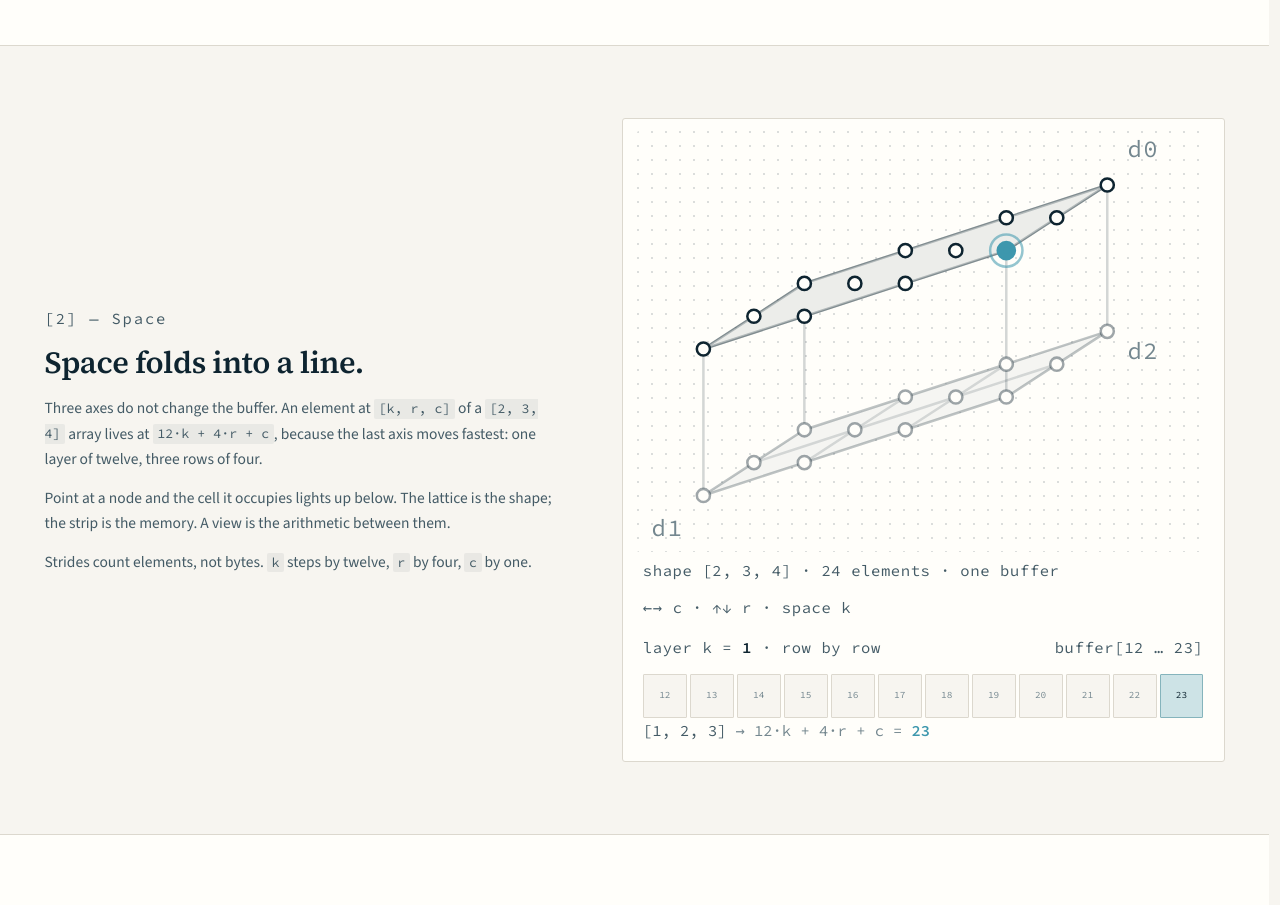
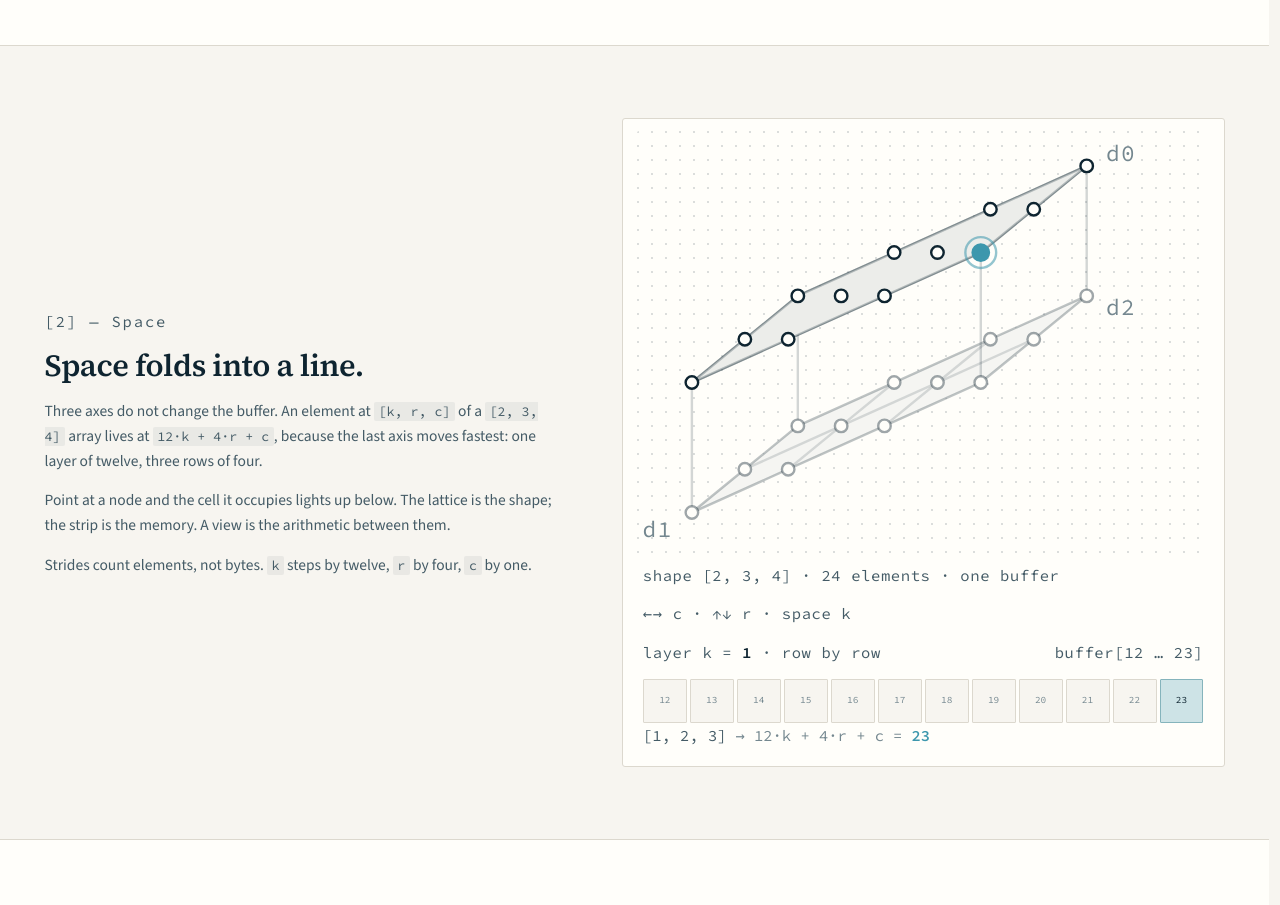
Before and after one commit to moonbitstack/moonvec, a plain HTML site: page docs/index.html in a window 1280 px wide. Shown: the part 1580-2485 px from the top of the page. Drawn offline with nearby package versions, Linux system fonts and the light colour scheme; a script that the page names is missing.

Commit message:
style(moonvec): stand the lattice up so its planes read as surfaces.
The first projection gave the rows and the columns twelve pixels of screen height each, which laid the
two planes almost on their sides: the upper one was a sliver and the stack looked like two lines.
Rows and columns now step twenty-two and eighteen pixels, so each plane is a parallelogram with area,
and the lift of fifty-four pixels is less than a plane's own height, which is why the upper sheet
hides the far half of the lower one instead of floating clear of it. A stack seen from above looks
like that.

Signed-off-by: Leo Cheng (heke1228) <chengkelfan@qq.com>

```diff
--- a/docs/index.html
+++ b/docs/index.html
@@ -212,78 +212,78 @@
       </div>
       <div class="space-figure" data-lattice tabindex="0" role="group" aria-label="A [2, 3, 4] array as a lattice; arrow keys move the selected element and space changes the layer">
         <div class="space-plot">
-              <svg class="lattice" viewBox="34 30 206 162" role="img" aria-label="A two by three by four array drawn as two stacked planes of nodes, with the upper plane folded down onto twelve consecutive buffer positions">
-              <polygon class="plane far" points="90,146 210,107 170,133 50,172"/>
+              <svg class="lattice" viewBox="40 30 216 172" role="img" aria-label="A two by three by four array drawn as two stacked planes of nodes, with the upper plane folded down onto twelve consecutive buffer positions">
+              <polygon class="plane far" points="96,150 216,96 172,132 52,186"/>
               <g class="lattice-edges">
-              <line class="riser" x1="90" y1="146" x2="90" y2="88"/>
-              <line class="riser" x1="50" y1="172" x2="50" y2="114"/>
-              <line class="riser" x1="210" y1="107" x2="210" y2="49"/>
-              <line class="riser" x1="170" y1="133" x2="170" y2="75"/>
-              <line class="edge far" x1="90" y1="146" x2="130" y2="133"/>
-              <line class="edge far" x1="130" y1="133" x2="170" y2="120"/>
-              <line class="edge far" x1="170" y1="120" x2="210" y2="107"/>
-              <line class="edge far" x1="70" y1="159" x2="110" y2="146"/>
-              <line class="edge far" x1="110" y1="146" x2="150" y2="133"/>
-              <line class="edge far" x1="150" y1="133" x2="190" y2="120"/>
-              <line class="edge far" x1="50" y1="172" x2="90" y2="159"/>
-              <line class="edge far" x1="90" y1="159" x2="130" y2="146"/>
-              <line class="edge far" x1="130" y1="146" x2="170" y2="133"/>
-              <line class="edge far" x1="90" y1="146" x2="70" y2="159"/>
-              <line class="edge far" x1="70" y1="159" x2="50" y2="172"/>
-              <line class="edge far" x1="130" y1="133" x2="110" y2="146"/>
-              <line class="edge far" x1="110" y1="146" x2="90" y2="159"/>
-              <line class="edge far" x1="170" y1="120" x2="150" y2="133"/>
-              <line class="edge far" x1="150" y1="133" x2="130" y2="146"/>
-              <line class="edge far" x1="210" y1="107" x2="190" y2="120"/>
-              <line class="edge far" x1="190" y1="120" x2="170" y2="133"/>
-              <line class="edge" x1="90" y1="88" x2="130" y2="75"/>
-              <line class="edge" x1="130" y1="75" x2="170" y2="62"/>
-              <line class="edge" x1="170" y1="62" x2="210" y2="49"/>
-              <line class="edge" x1="70" y1="101" x2="110" y2="88"/>
-              <line class="edge" x1="110" y1="88" x2="150" y2="75"/>
-              <line class="edge" x1="150" y1="75" x2="190" y2="62"/>
-              <line class="edge" x1="50" y1="114" x2="90" y2="101"/>
-              <line class="edge" x1="90" y1="101" x2="130" y2="88"/>
-              <line class="edge" x1="130" y1="88" x2="170" y2="75"/>
-              <line class="edge" x1="90" y1="88" x2="70" y2="101"/>
-              <line class="edge" x1="70" y1="101" x2="50" y2="114"/>
-              <line class="edge" x1="130" y1="75" x2="110" y2="88"/>
-              <line class="edge" x1="110" y1="88" x2="90" y2="101"/>
-              <line class="edge" x1="170" y1="62" x2="150" y2="75"/>
-              <line class="edge" x1="150" y1="75" x2="130" y2="88"/>
-              <line class="edge" x1="210" y1="49" x2="190" y2="62"/>
-              <line class="edge" x1="190" y1="62" x2="170" y2="75"/>
+              <line class="riser" x1="96" y1="150" x2="96" y2="96"/>
+              <line class="riser" x1="52" y1="186" x2="52" y2="132"/>
+              <line class="riser" x1="216" y1="96" x2="216" y2="42"/>
+              <line class="riser" x1="172" y1="132" x2="172" y2="78"/>
+              <line class="edge far" x1="96" y1="150" x2="136" y2="132"/>
+              <line class="edge far" x1="136" y1="132" x2="176" y2="114"/>
+              <line class="edge far" x1="176" y1="114" x2="216" y2="96"/>
+              <line class="edge far" x1="74" y1="168" x2="114" y2="150"/>
+              <line class="edge far" x1="114" y1="150" x2="154" y2="132"/>
+              <line class="edge far" x1="154" y1="132" x2="194" y2="114"/>
+              <line class="edge far" x1="52" y1="186" x2="92" y2="168"/>
+              <line class="edge far" x1="92" y1="168" x2="132" y2="150"/>
+              <line class="edge far" x1="132" y1="150" x2="172" y2="132"/>
+              <line class="edge far" x1="96" y1="150" x2="74" y2="168"/>
+              <line class="edge far" x1="74" y1="168" x2="52" y2="186"/>
+              <line class="edge far" x1="136" y1="132" x2="114" y2="150"/>
+              <line class="edge far" x1="114" y1="150" x2="92" y2="168"/>
+              <line class="edge far" x1="176" y1="114" x2="154" y2="132"/>
+              <line class="edge far" x1="154" y1="132" x2="132" y2="150"/>
+              <line class="edge far" x1="216" y1="96" x2="194" y2="114"/>
+              <line class="edge far" x1="194" y1="114" x2="172" y2="132"/>
+              <line class="edge" x1="96" y1="96" x2="136" y2="78"/>
+              <line class="edge" x1="136" y1="78" x2="176" y2="60"/>
+              <line class="edge" x1="176" y1="60" x2="216" y2="42"/>
+              <line class="edge" x1="74" y1="114" x2="114" y2="96"/>
+              <line class="edge" x1="114" y1="96" x2="154" y2="78"/>
+              <line class="edge" x1="154" y1="78" x2="194" y2="60"/>
+              <line class="edge" x1="52" y1="132" x2="92" y2="114"/>
+              <line class="edge" x1="92" y1="114" x2="132" y2="96"/>
+              <line class="edge" x1="132" y1="96" x2="172" y2="78"/>
+              <line class="edge" x1="96" y1="96" x2="74" y2="114"/>
+              <line class="edge" x1="74" y1="114" x2="52" y2="132"/>
+              <line class="edge" x1="136" y1="78" x2="114" y2="96"/>
+              <line class="edge" x1="114" y1="96" x2="92" y2="114"/>
+              <line class="edge" x1="176" y1="60" x2="154" y2="78"/>
+              <line class="edge" x1="154" y1="78" x2="132" y2="96"/>
+              <line class="edge" x1="216" y1="42" x2="194" y2="60"/>
+              <line class="edge" x1="194" y1="60" x2="172" y2="78"/>
               </g>
-              <polygon class="plane top" points="90,88 210,49 170,75 50,114"/>
+              <polygon class="plane top" points="96,96 216,42 172,78 52,132"/>
               <g class="lattice-nodes">
-              <g class="node" data-k="0" data-r="0" data-c="0" data-offset="0"><circle class="hit" cx="90" cy="146" r="10"/><circle class="halo" cx="90" cy="146" r="6.4"/><circle class="dot" cx="90" cy="146" r="2.6"/></g>
-              <g class="node" data-k="0" data-r="0" data-c="1" data-offset="1"><circle class="hit" cx="130" cy="133" r="10"/><circle class="halo" cx="130" cy="133" r="6.4"/><circle class="dot" cx="130" cy="133" r="2.6"/></g>
-              <g class="node" data-k="0" data-r="0" data-c="2" data-offset="2"><circle class="hit" cx="170" cy="120" r="10"/><circle class="halo" cx="170" cy="120" r="6.4"/><circle class="dot" cx="170" cy="120" r="2.6"/></g>
-              <g class="node" data-k="0" data-r="0" data-c="3" data-offset="3"><circle class="hit" cx="210" cy="107" r="10"/><circle class="halo" cx="210" cy="107" r="6.4"/><circle class="dot" cx="210" cy="107" r="2.6"/></g>
-              <g class="node" data-k="0" data-r="1" data-c="0" data-offset="4"><circle class="hit" cx="70" cy="159" r="10"/><circle class="halo" cx="70" cy="159" r="6.4"/><circle class="dot" cx="70" cy="159" r="2.6"/></g>
-              <g class="node" data-k="0" data-r="1" data-c="1" data-offset="5"><circle class="hit" cx="110" cy="146" r="10"/><circle class="halo" cx="110" cy="146" r="6.4"/><circle class="dot" cx="110" cy="146" r="2.6"/></g>
-              <g class="node" data-k="0" data-r="1" data-c="2" data-offset="6"><circle class="hit" cx="150" cy="133" r="10"/><circle class="halo" cx="150" cy="133" r="6.4"/><circle class="dot" cx="150" cy="133" r="2.6"/></g>
-              <g class="node" data-k="0" data-r="1" data-c="3" data-offset="7"><circle class="hit" cx="190" cy="120" r="10"/><circle class="halo" cx="190" cy="120" r="6.4"/><circle class="dot" cx="190" cy="120" r="2.6"/></g>
-              <g class="node" data-k="0" data-r="2" data-c="0" data-offset="8"><circle class="hit" cx="50" cy="172" r="10"/><circle class="halo" cx="50" cy="172" r="6.4"/><circle class="dot" cx="50" cy="172" r="2.6"/></g>
-              <g class="node" data-k="0" data-r="2" data-c="1" data-offset="9"><circle class="hit" cx="90" cy="159" r="10"/><circle class="halo" cx="90" cy="159" r="6.4"/><circle class="dot" cx="90" cy="159" r="2.6"/></g>
-              <g class="node" data-k="0" data-r="2" data-c="2" data-offset="10"><circle class="hit" cx="130" cy="146" r="10"/><circle class="halo" cx="130" cy="146" r="6.4"/><circle class="dot" cx="130" cy="146" r="2.6"/></g>
-              <g class="node" data-k="0" data-r="2" data-c="3" data-offset="11"><circle class="hit" cx="170" cy="133" r="10"/><circle class="halo" cx="170" cy="133" r="6.4"/><circle class="dot" cx="170" cy="133" r="2.6"/></g>
-              <g class="node top" data-k="1" data-r="0" data-c="0" data-offset="12"><circle class="hit" cx="90" cy="88" r="10"/><circle class="halo" cx="90" cy="88" r="6.4"/><circle class="dot" cx="90" cy="88" r="2.6"/></g>
-              <g class="node top" data-k="1" data-r="0" data-c="1" data-offset="13"><circle class="hit" cx="130" cy="75" r="10"/><circle class="halo" cx="130" cy="75" r="6.4"/><circle class="dot" cx="130" cy="75" r="2.6"/></g>
-              <g class="node top" data-k="1" data-r="0" data-c="2" data-offset="14"><circle class="hit" cx="170" cy="62" r="10"/><circle class="halo" cx="170" cy="62" r="6.4"/><circle class="dot" cx="170" cy="62" r="2.6"/></g>
-              <g class="node top" data-k="1" data-r="0" data-c="3" data-offset="15"><circle class="hit" cx="210" cy="49" r="10"/><circle class="halo" cx="210" cy="49" r="6.4"/><circle class="dot" cx="210" cy="49" r="2.6"/></g>
-              <g class="node top" data-k="1" data-r="1" data-c="0" data-offset="16"><circle class="hit" cx="70" cy="101" r="10"/><circle class="halo" cx="70" cy="101" r="6.4"/><circle class="dot" cx="70" cy="101" r="2.6"/></g>
-              <g class="node top" data-k="1" data-r="1" data-c="1" data-offset="17"><circle class="hit" cx="110" cy="88" r="10"/><circle class="halo" cx="110" cy="88" r="6.4"/><circle class="dot" cx="110" cy="88" r="2.6"/></g>
-              <g class="node top" data-k="1" data-r="1" data-c="2" data-offset="18"><circle class="hit" cx="150" cy="75" r="10"/><circle class="halo" cx="150" cy="75" r="6.4"/><circle class="dot" cx="150" cy="75" r="2.6"/></g>
-              <g class="node top" data-k="1" data-r="1" data-c="3" data-offset="19"><circle class="hit" cx="190" cy="62" r="10"/><circle class="halo" cx="190" cy="62" r="6.4"/><circle class="dot" cx="190" cy="62" r="2.6"/></g>
-              <g class="node top" data-k="1" data-r="2" data-c="0" data-offset="20"><circle class="hit" cx="50" cy="114" r="10"/><circle class="halo" cx="50" cy="114" r="6.4"/><circle class="dot" cx="50" cy="114" r="2.6"/></g>
-              <g class="node top" data-k="1" data-r="2" data-c="1" data-offset="21"><circle class="hit" cx="90" cy="101" r="10"/><circle class="halo" cx="90" cy="101" r="6.4"/><circle class="dot" cx="90" cy="101" r="2.6"/></g>
-              <g class="node top" data-k="1" data-r="2" data-c="2" data-offset="22"><circle class="hit" cx="130" cy="88" r="10"/><circle class="halo" cx="130" cy="88" r="6.4"/><circle class="dot" cx="130" cy="88" r="2.6"/></g>
-              <g class="node top" data-k="1" data-r="2" data-c="3" data-offset="23"><circle class="hit" cx="170" cy="75" r="10"/><circle class="halo" cx="170" cy="75" r="6.4"/><circle class="dot" cx="170" cy="75" r="2.6"/></g>
+              <g class="node" data-k="0" data-r="0" data-c="0" data-offset="0"><circle class="hit" cx="96" cy="150" r="10"/><circle class="halo" cx="96" cy="150" r="6.4"/><circle class="dot" cx="96" cy="150" r="2.6"/></g>
+              <g class="node" data-k="0" data-r="0" data-c="1" data-offset="1"><circle class="hit" cx="136" cy="132" r="10"/><circle class="halo" cx="136" cy="132" r="6.4"/><circle class="dot" cx="136" cy="132" r="2.6"/></g>
+              <g class="node" data-k="0" data-r="0" data-c="2" data-offset="2"><circle class="hit" cx="176" cy="114" r="10"/><circle class="halo" cx="176" cy="114" r="6.4"/><circle class="dot" cx="176" cy="114" r="2.6"/></g>
+              <g class="node" data-k="0" data-r="0" data-c="3" data-offset="3"><circle class="hit" cx="216" cy="96" r="10"/><circle class="halo" cx="216" cy="96" r="6.4"/><circle class="dot" cx="216" cy="96" r="2.6"/></g>
+              <g class="node" data-k="0" data-r="1" data-c="0" data-offset="4"><circle class="hit" cx="74" cy="168" r="10"/><circle class="halo" cx="74" cy="168" r="6.4"/><circle class="dot" cx="74" cy="168" r="2.6"/></g>
+              <g class="node" data-k="0" data-r="1" data-c="1" data-offset="5"><circle class="hit" cx="114" cy="150" r="10"/><circle class="halo" cx="114" cy="150" r="6.4"/><circle class="dot" cx="114" cy="150" r="2.6"/></g>
+              <g class="node" data-k="0" data-r="1" data-c="2" data-offset="6"><circle class="hit" cx="154" cy="132" r="10"/><circle class="halo" cx="154" cy="132" r="6.4"/><circle class="dot" cx="154" cy="132" r="2.6"/></g>
+              <g class="node" data-k="0" data-r="1" data-c="3" data-offset="7"><circle class="hit" cx="194" cy="114" r="10"/><circle class="halo" cx="194" cy="114" r="6.4"/><circle class="dot" cx="194" cy="114" r="2.6"/></g>
+              <g class="node" data-k="0" data-r="2" data-c="0" data-offset="8"><circle class="hit" cx="52" cy="186" r="10"/><circle class="halo" cx="52" cy="186" r="6.4"/><circle class="dot" cx="52" cy="186" r="2.6"/></g>
+              <g class="node" data-k="0" data-r="2" data-c="1" data-offset="9"><circle class="hit" cx="92" cy="168" r="10"/><circle class="halo" cx="92" cy="168" r="6.4"/><circle class="dot" cx="92" cy="168" r="2.6"/></g>
+              <g class="node" data-k="0" data-r="2" data-c="2" data-offset="10"><circle class="hit" cx="132" cy="150" r="10"/><circle class="halo" cx="132" cy="150" r="6.4"/><circle class="dot" cx="132" cy="150" r="2.6"/></g>
+              <g class="node" data-k="0" data-r="2" data-c="3" data-offset="11"><circle class="hit" cx="172" cy="132" r="10"/><circle class="halo" cx="172" cy="132" r="6.4"/><circle class="dot" cx="172" cy="132" r="2.6"/></g>
+              <g class="node top" data-k="1" data-r="0" data-c="0" data-offset="12"><circle class="hit" cx="96" cy="96" r="10"/><circle class="halo" cx="96" cy="96" r="6.4"/><circle class="dot" cx="96" cy="96" r="2.6"/></g>
+              <g class="node top" data-k="1" data-r="0" data-c="1" data-offset="13"><circle class="hit" cx="136" cy="78" r="10"/><circle class="halo" cx="136" cy="78" r="6.4"/><circle class="dot" cx="136" cy="78" r="2.6"/></g>
+              <g class="node top" data-k="1" data-r="0" data-c="2" data-offset="14"><circle class="hit" cx="176" cy="60" r="10"/><circle class="halo" cx="176" cy="60" r="6.4"/><circle class="dot" cx="176" cy="60" r="2.6"/></g>
+              <g class="node top" data-k="1" data-r="0" data-c="3" data-offset="15"><circle class="hit" cx="216" cy="42" r="10"/><circle class="halo" cx="216" cy="42" r="6.4"/><circle class="dot" cx="216" cy="42" r="2.6"/></g>
+              <g class="node top" data-k="1" data-r="1" data-c="0" data-offset="16"><circle class="hit" cx="74" cy="114" r="10"/><circle class="halo" cx="74" cy="114" r="6.4"/><circle class="dot" cx="74" cy="114" r="2.6"/></g>
+              <g class="node top" data-k="1" data-r="1" data-c="1" data-offset="17"><circle class="hit" cx="114" cy="96" r="10"/><circle class="halo" cx="114" cy="96" r="6.4"/><circle class="dot" cx="114" cy="96" r="2.6"/></g>
+              <g class="node top" data-k="1" data-r="1" data-c="2" data-offset="18"><circle class="hit" cx="154" cy="78" r="10"/><circle class="halo" cx="154" cy="78" r="6.4"/><circle class="dot" cx="154" cy="78" r="2.6"/></g>
+              <g class="node top" data-k="1" data-r="1" data-c="3" data-offset="19"><circle class="hit" cx="194" cy="60" r="10"/><circle class="halo" cx="194" cy="60" r="6.4"/><circle class="dot" cx="194" cy="60" r="2.6"/></g>
+              <g class="node top" data-k="1" data-r="2" data-c="0" data-offset="20"><circle class="hit" cx="52" cy="132" r="10"/><circle class="halo" cx="52" cy="132" r="6.4"/><circle class="dot" cx="52" cy="132" r="2.6"/></g>
+              <g class="node top" data-k="1" data-r="2" data-c="1" data-offset="21"><circle class="hit" cx="92" cy="114" r="10"/><circle class="halo" cx="92" cy="114" r="6.4"/><circle class="dot" cx="92" cy="114" r="2.6"/></g>
+              <g class="node top" data-k="1" data-r="2" data-c="2" data-offset="22"><circle class="hit" cx="132" cy="96" r="10"/><circle class="halo" cx="132" cy="96" r="6.4"/><circle class="dot" cx="132" cy="96" r="2.6"/></g>
+              <g class="node top" data-k="1" data-r="2" data-c="3" data-offset="23"><circle class="hit" cx="172" cy="78" r="10"/><circle class="halo" cx="172" cy="78" r="6.4"/><circle class="dot" cx="172" cy="78" r="2.6"/></g>
               </g>
-              <text class="axis-tag" x="218" y="38" text-anchor="start">d0</text>
-              <text class="axis-tag" x="218" y="118" text-anchor="start">d2</text>
-              <text class="axis-tag" x="42" y="188" text-anchor="end">d1</text>
+              <text class="axis-tag" x="224" y="40" text-anchor="start">d0</text>
+              <text class="axis-tag" x="224" y="104" text-anchor="start">d2</text>
+              <text class="axis-tag" x="44" y="196" text-anchor="end">d1</text>
               </svg>
             </div>
         <p class="space-caption"><span>shape [2, 3, 4] · 24 elements · one buffer</span><span>←→ c · ↑↓ r · space k</span></p>
```
